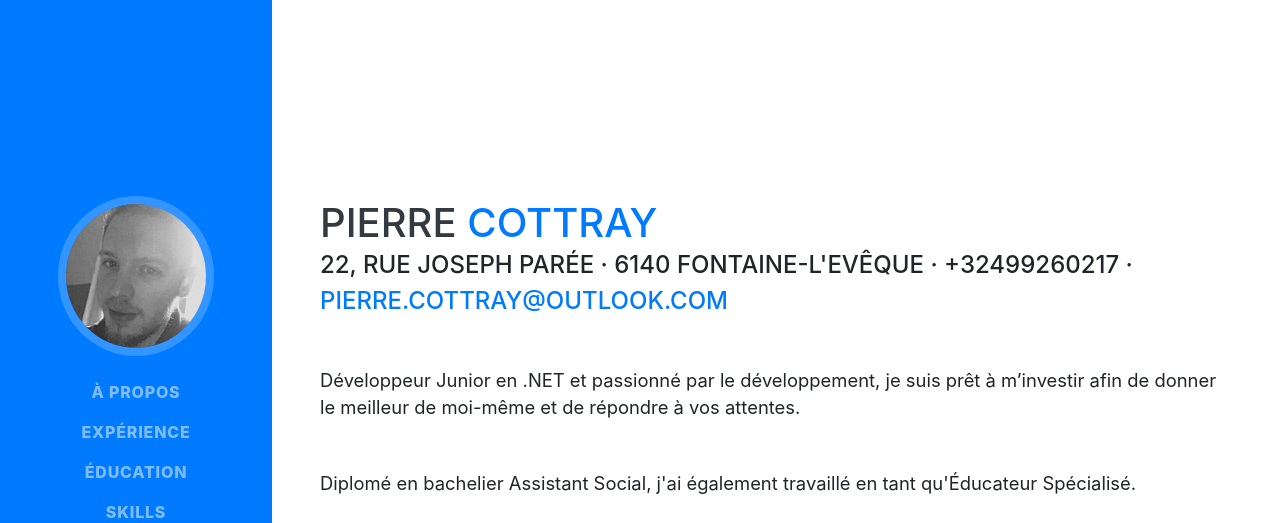
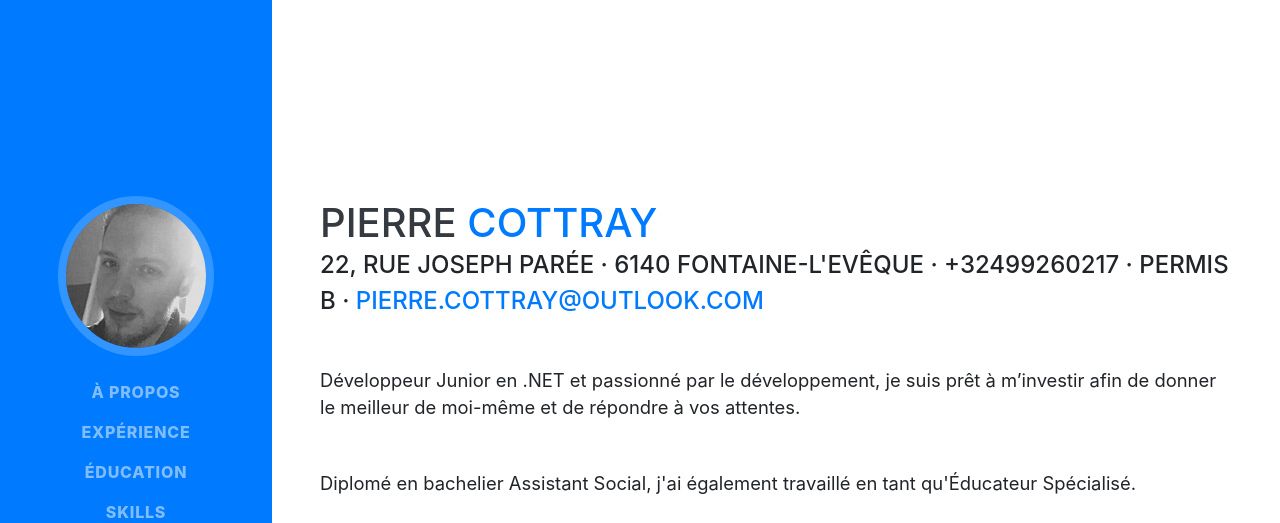
Before and after one commit to PierreCottray/pierrecottray.github.io, a website with bundled scripts: page index.html in a window 1280 px wide. Shown: the top 523 px of the page. Built offline with nearby package versions, Linux system fonts and the light colour scheme; a web font is replaced by a local one.

Commit message:
Added Driving licence

```diff
--- a/index.html
+++ b/index.html
@@ -5,8 +5,8 @@
 
   <meta charset="utf-8">
   <meta name="viewport" content="width=device-width, initial-scale=1, shrink-to-fit=no">
-  <meta name="description" content="">
-  <meta name="author" content="">
+  <!-- <meta name="description" content="">
+  <meta name="author" content=""> -->
 
   <title>Resume - Pierre Cottray</title>
 
@@ -65,7 +65,7 @@
         <h1 class="mb-0">Pierre
           <span class="text-primary">Cottray</span>
         </h1>
-        <div class="subheading mb-5">22, rue Joseph Parée · 6140 Fontaine-l'Evêque · +32499260217 ·
+        <div class="subheading mb-5">22, rue Joseph Parée · 6140 Fontaine-l'Evêque · +32499260217 · Permis B ·
           <a href="mailto:name@email.com">pierre.cottray@outlook.com</a>
         </div>
 
```
